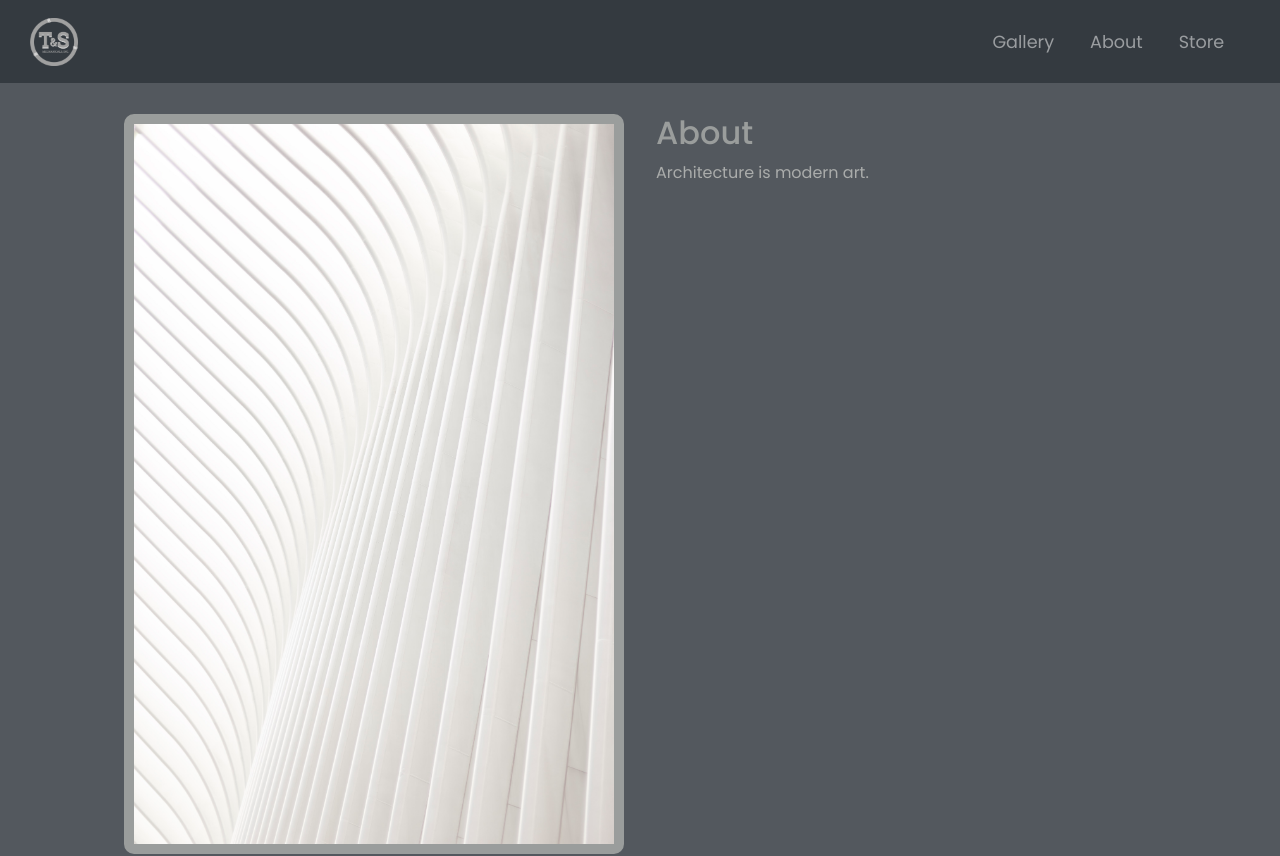
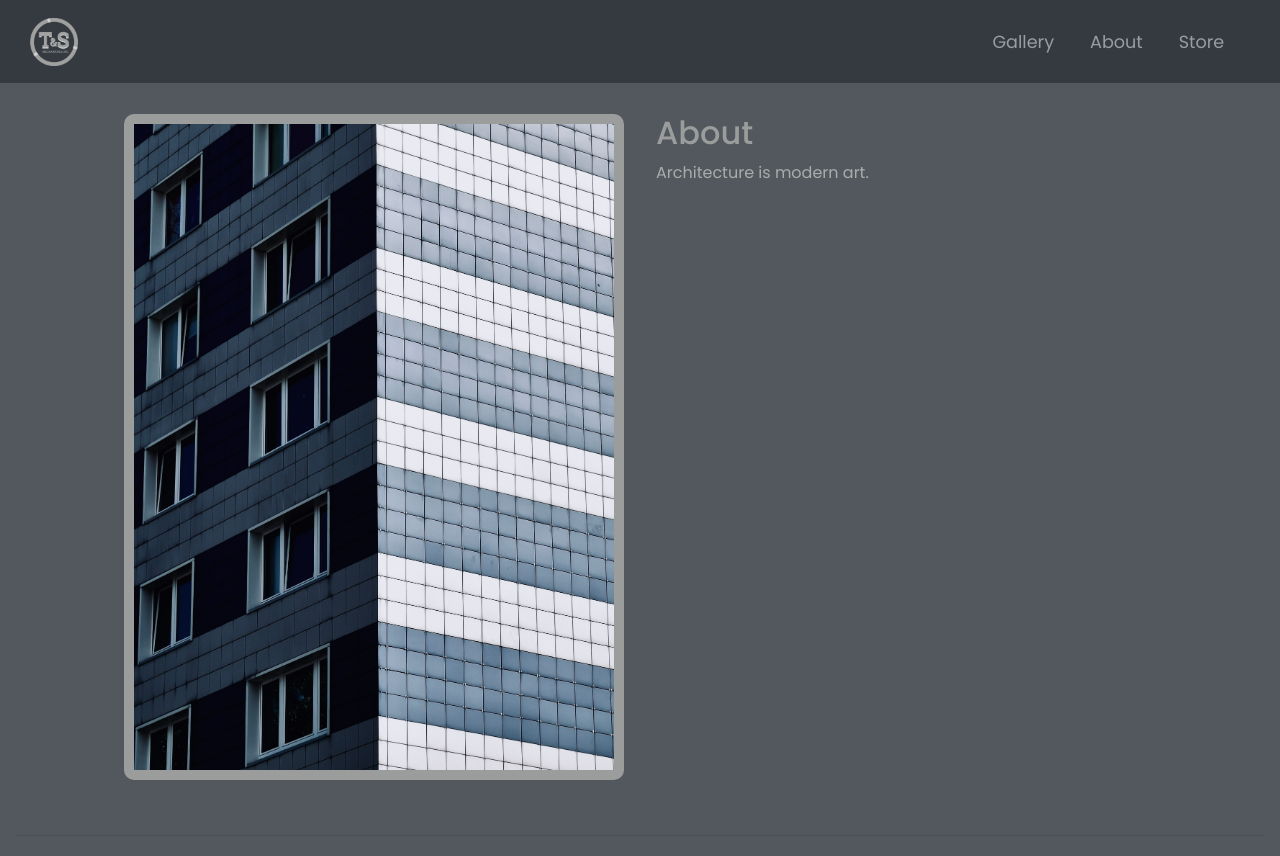
Before and after one commit to sgrenrock1/tristan-and-skylar, an Angular app: page /about in a window 1280 px wide. Shown: the top 856 px of the page. Built offline with nearby package versions, Linux system fonts and the light colour scheme.

Commit message:
changed image

```diff
--- a/src/app/about/about.component.html
+++ b/src/app/about/about.component.html
@@ -2,7 +2,7 @@
 <div class="container-fluid padding">
 <div class="row padding">
     <div class="col-lg-6">
-            <img src="assets/arch/05.jpeg" class="skylar-smokey">
+            <img src="assets/arch/08.jpeg" class="skylar-smokey">
     </div>
     <div class="col-lg-6">
         <h2>
```
